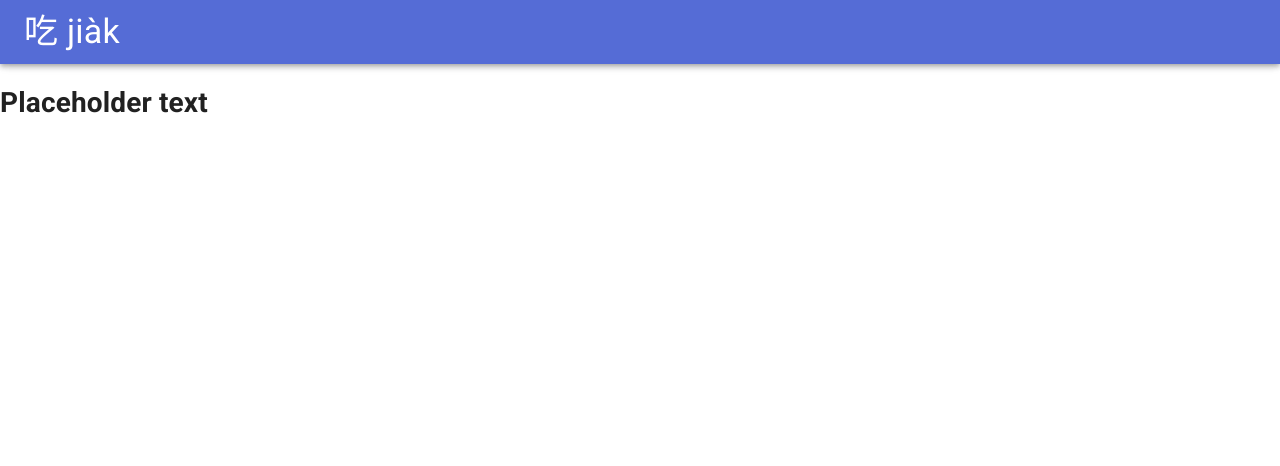
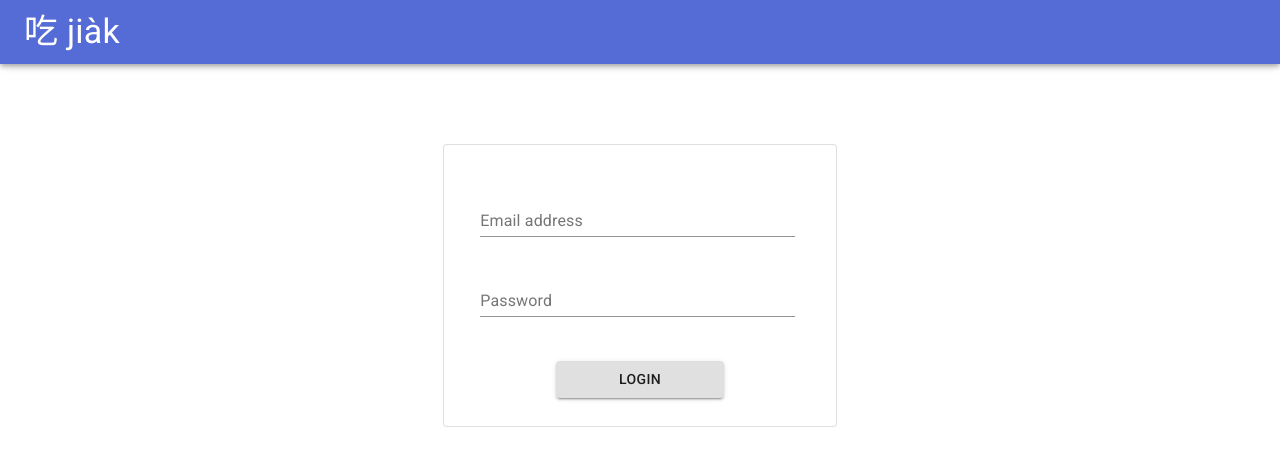
Before and after one commit to nelsongoh/project-dopamine, a Next.js app: page /login in a window 1280 px wide. Shown: the top 466 px of the page. Built offline with nearby package versions, Linux system fonts and the light colour scheme.

Commit message:
Added a Container and the LoginForm for the Login page.

```diff
--- a/pages/login.js
+++ b/pages/login.js
@@ -1,11 +1,16 @@
 import React from 'react';
+import Container from '@material-ui/core/Container';
 import Headerbar from '../src/components/Headerbar';
+import LoginForm from '../src/components/Form/login';
+import styles from '../styles/Login.module.css';
 
 const Login = () => {
   return (
     <div>
       <Headerbar />
-      <h1>Placeholder text</h1>
+      <Container className={styles.container}>
+        <LoginForm />
+      </Container>
     </div>
   )
 };
```
